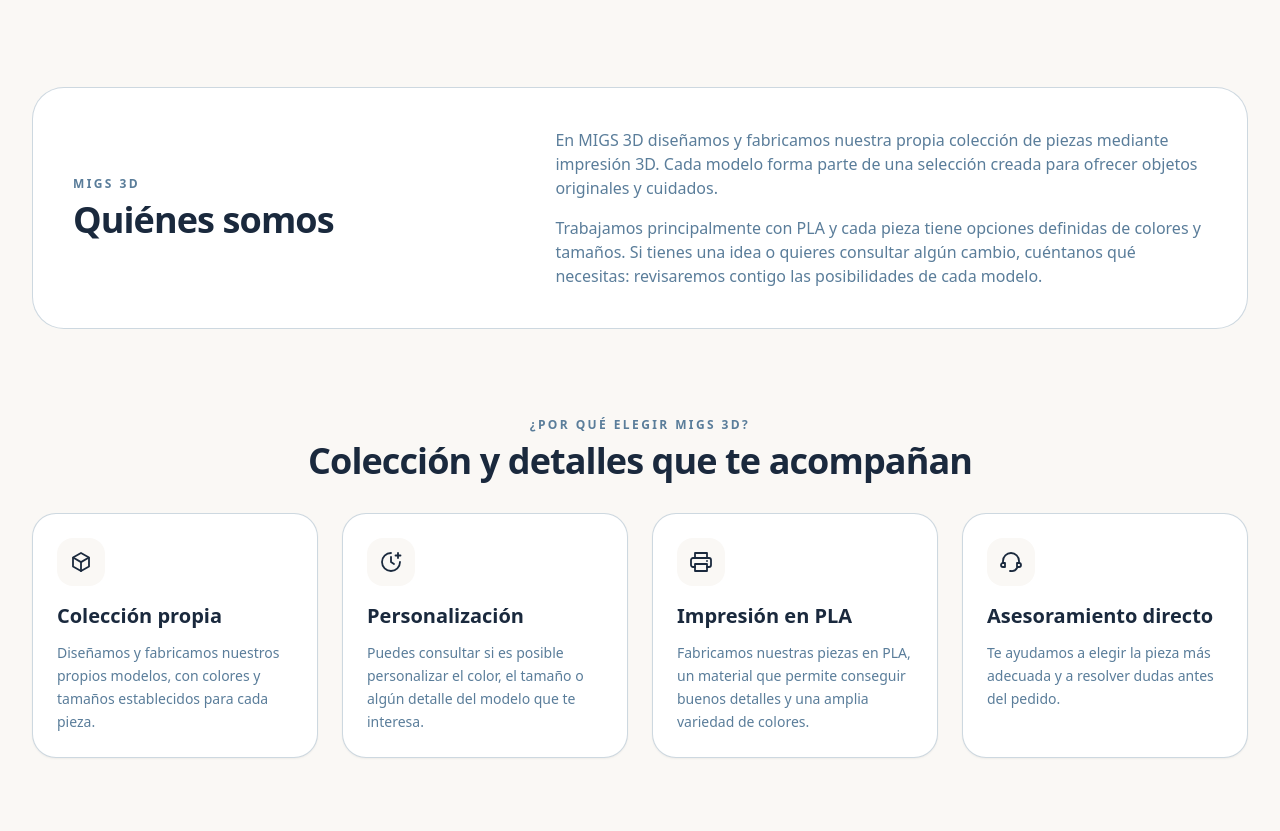
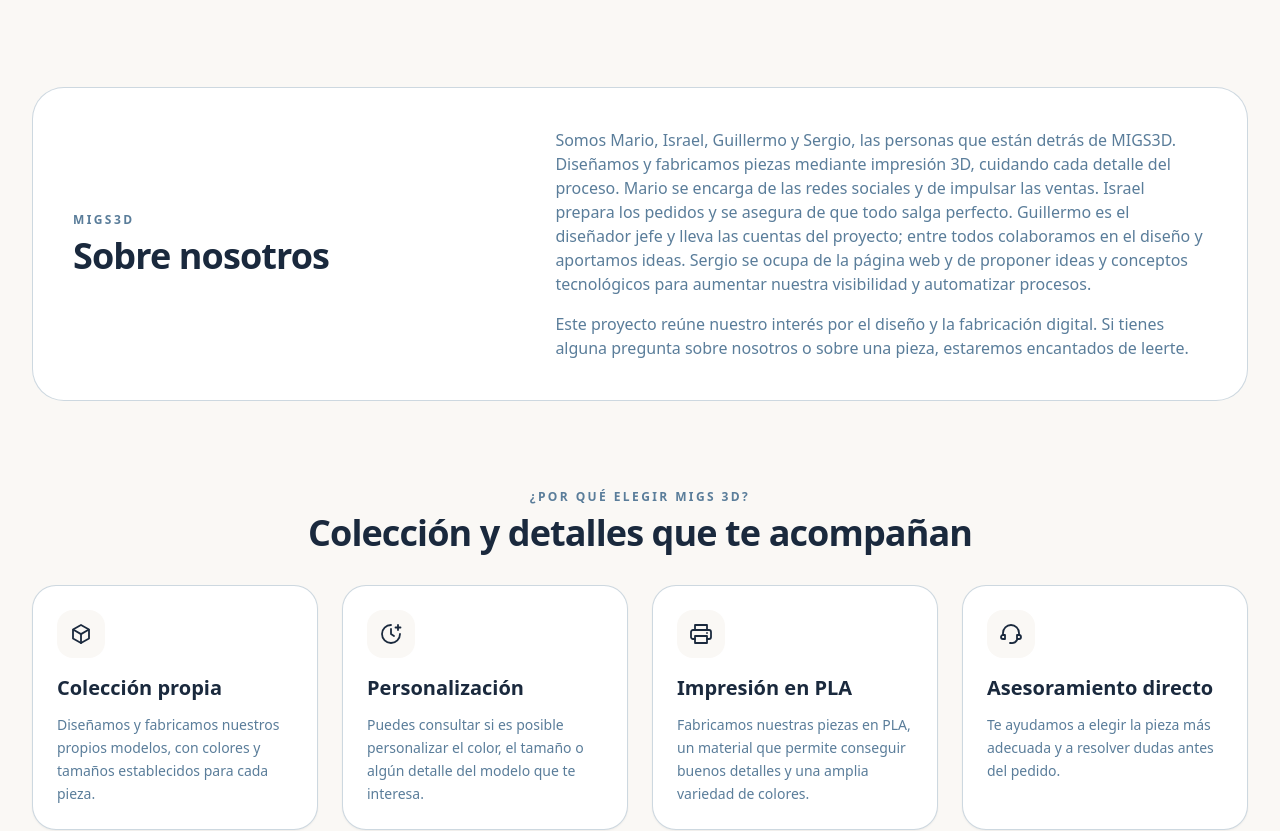
Before and after one commit to Sergiomack91/migs-makers-store, a Nuxt app: page / in a window 1280 px wide. Shown: the part 3720-4551 px from the top of the page. Built offline with nearby package versions, Linux system fonts and the light colour scheme.

Commit message:
feat: update branding and content for clarity and consistency across the site

```diff
--- a/app/components/SiteFooter.vue
+++ b/app/components/SiteFooter.vue
@@ -139,7 +139,7 @@ const hasMissingSocialLinks = socialLinks.some((social) => !social.url)
       </div>
 
       <div class="mt-10 flex flex-col gap-4 border-t border-migs-border/50 pt-6 sm:flex-row sm:items-center sm:justify-between">
-        <p class="text-xs text-migs-text">&copy; 2026 MIGS Makers.</p>
+        <p class="text-xs text-migs-text">&copy; 2026 MIGS3D.</p>
         <nav aria-label="Información legal" class="flex flex-wrap gap-x-5 gap-y-3">
           <NuxtLink to="/aviso-legal" class="text-xs text-migs-text transition-colors hover:text-migs-logo">
             Aviso legal y privacidad
--- a/app/pages/index.vue
+++ b/app/pages/index.vue
@@ -359,15 +359,15 @@ async function submitContactForm() {
     <section id="quienes-somos" class="scroll-mt-24 px-4 py-8 sm:px-6 lg:px-8 lg:py-12">
       <div class="mx-auto grid max-w-7xl gap-8 rounded-[2rem] border border-migs-border/30 bg-white p-6 sm:p-10 lg:grid-cols-[0.8fr_1.2fr] lg:items-center lg:gap-12">
         <div>
-          <p class="text-xs font-semibold uppercase tracking-[0.2em] text-migs-text">MIGS 3D</p>
-          <h2 class="mt-2 text-3xl font-semibold tracking-tight text-migs-logo sm:text-4xl">Quiénes somos</h2>
+          <p class="text-xs font-semibold uppercase tracking-[0.2em] text-migs-text">MIGS3D</p>
+          <h2 class="mt-2 text-3xl font-semibold tracking-tight text-migs-logo sm:text-4xl">Sobre nosotros</h2>
         </div>
         <div class="space-y-4 text-sm leading-relaxed text-migs-text sm:text-base">
           <p>
-            En MIGS 3D diseñamos y fabricamos nuestra propia colección de piezas mediante impresión 3D. Cada modelo forma parte de una selección creada para ofrecer objetos originales y cuidados.
+            Somos Mario, Israel, Guillermo y Sergio, las personas que están detrás de MIGS3D. Diseñamos y fabricamos piezas mediante impresión 3D, cuidando cada detalle del proceso. Mario se encarga de las redes sociales y de impulsar las ventas. Israel prepara los pedidos y se asegura de que todo salga perfecto. Guillermo es el diseñador jefe y lleva las cuentas del proyecto; entre todos colaboramos en el diseño y aportamos ideas. Sergio se ocupa de la página web y de proponer ideas y conceptos tecnológicos para aumentar nuestra visibilidad y automatizar procesos.
           </p>
           <p>
-            Trabajamos principalmente con PLA y cada pieza tiene opciones definidas de colores y tamaños. Si tienes una idea o quieres consultar algún cambio, cuéntanos qué necesitas: revisaremos contigo las posibilidades de cada modelo.
+            Este proyecto reúne nuestro interés por el diseño y la fabricación digital. Si tienes alguna pregunta sobre nosotros o sobre una pieza, estaremos encantados de leerte.
           </p>
         </div>
       </div>
```
